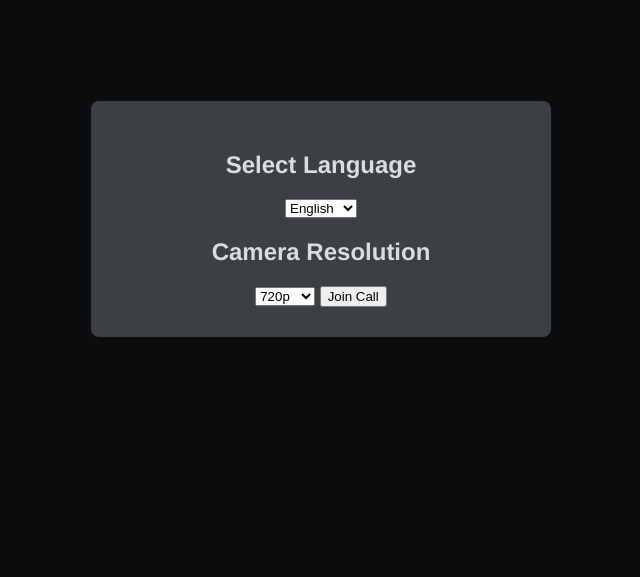
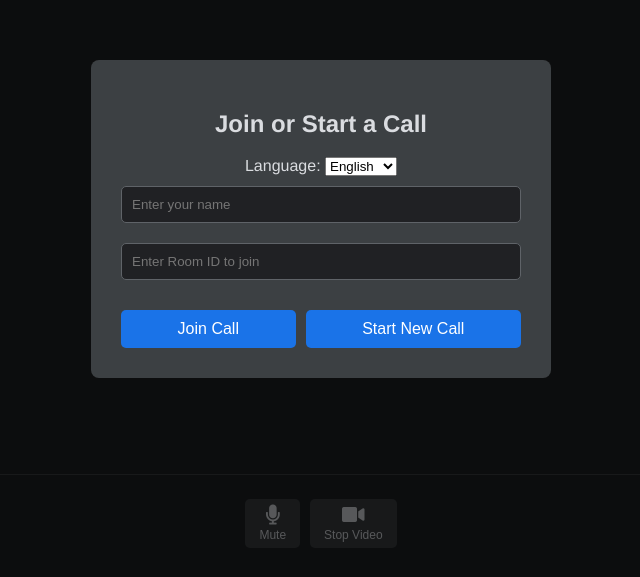
Before and after one commit to MWhite777/CallingTest, a plain HTML site: page index.html in a window 1280 px wide. Shown: the part 181-758 px from the top of the page, without its empty margins (319-959 px from the left). Drawn offline with Linux system fonts and the light colour scheme.

Commit message:
Update index.html

```diff
--- a/index.html
+++ b/index.html
@@ -1,66 +1,124 @@
 <!DOCTYPE html>
-<html lang="en" id="html-root">
+<html lang="en">
 <head>
-    <meta charset="UTF-8" />
-    <meta name="viewport" content="width=device-width, initial-scale=1.0" />
-    <title>Video Call</title>
-    <link rel="stylesheet" href="style.css" />
+    <meta charset="UTF-8">
+    <meta name="viewport" content="width=device-width, initial-scale=1.0">
+    <title>Firebase Video Call</title>
+    <link rel="stylesheet" href="style.css">
+    <!-- Font Awesome for icons -->
+    <link rel="stylesheet"
+          href="https://cdnjs.cloudflare.com/ajax/libs/font-awesome/5.15.3/css/all.min.css">
 </head>
+<body>
+    <div class="container">
+        <div class="main">
+            <div class="main__videos">
+                <div id="video-grid">
+                    <!-- Local + remote videos get added here -->
+                </div>
+            </div>
+            <div class="main__controls">
+                <div class="main__controls__block">
+                    <button id="mute-btn" class="main__controls__button main__mute_button">
+                        <i class="fas fa-microphone"></i>
+                        <span data-i18n="mute">Mute</span>
+                    </button>
+                    <button id="video-btn" class="main__controls__button main__video_button">
+                        <i class="fas fa-video"></i>
+                        <span data-i18n="stopVideo">Stop Video</span>
+                    </button>
+                    <button id="end-call-btn" class="main__controls__button end-call-button hidden">
+                        <i class="fas fa-phone-slash"></i>
+                        <span data-i18n="endCall">End Call</span>
+                    </button>
+                </div>
+            </div>
+        </div>
+    </div>
 
-<body>
+    <!-- Slide-out Chat Toggle (hidden until in a call) -->
+    <button id="chat-toggle-btn" class="chat-toggle-btn" style="display:none;">
+        <i class="fas fa-comments"></i>
+    </button>
 
-<!-- JOIN POPUP -->
-<div id="joinModal" class="modal">
-    <div class="modal-content">
-        <h2 data-i18n="selectLang">Select Language</h2>
-        <select id="languageSelect">
-            <option value="en">English</option>
-            <option value="ru">Русский</option>
+    <!-- Slide-out Chat Panel (hidden until in a call) -->
+    <div id="chat-panel" class="chat-panel chat-panel--hidden" style="display:none;">
+        <div class="chat-panel__header">
+            <span data-i18n="chatTitle">Chat</span>
+            <button id="chat-close-btn" class="chat-header-button">
+                <i class="fas fa-times"></i>
+            </button>
+        </div>
+        <div class="chat-panel__target">
+            <label for="chat-target-select" data-i18n="chatTo">To:</label>
+            <select id="chat-target-select">
+                <!-- Populated by JS: Everyone + participants -->
             </select>
-
-        <h2 data-i18n="selectRes">Camera Resolution</h2>
-        <select id="resolutionSelect">
-            <option value="720p">720p</option>
-            <option value="1080p">1080p</option>
-            <option value="4k">4K</option>
-        </select>
-
-        <button id="joinBtn" class="primary" data-i18n="joinCall">
-            Join Call
+        </div>
+        <div id="chat-messages" class="chat-panel__messages">
+            <!-- Messages appended here -->
+        </div>
+        <div class="chat-panel__input">
+            <input id="chat-input"
+                   type="text"
+                   placeholder="Type a message..."
+                   autocomplete="off"
+                   data-i18n-placeholder="chatPlaceholder" />
+            <button id="chat-send-btn">
+                <i class="fas fa-paper-plane"></i>
             </button>
         </div>
     </div>
 
+    <!-- Join / Start Call Modal -->
+    <div id="join-modal" class="modal">
+        <div class="modal-content">
+            <h2 data-i18n="joinTitle">Join or Start a Call</h2>
 
-<!-- MAIN APP -->
-<div id="app" class="hidden">
-
-    <!-- PARTICIPANT PANEL -->
-    <div id="participantPanel" class="side-panel">
-        <h3 data-i18n="participants">Participants</h3>
-        <ul id="participantList"></ul>
+            <!-- Language selector BEFORE joining -->
+            <div class="modal-language-row">
+                <label for="language-select" data-i18n="languageLabel">Language:</label>
+                <select id="language-select">
+                    <option value="en">English</option>
+                    <option value="ru">Русский</option>
+                </select>
             </div>
 
-    <!-- VIDEO AREA -->
-    <div id="videoArea"></div>
-
-    <!-- CHAT -->
-    <div id="chatPanel" class="side-panel">
-        <h3 data-i18n="chat">Chat</h3>
-
-        <div id="chatMessages"></div>
-
-        <div id="chatInputBar">
-            <input type="text" id="chatInput" placeholder="Type…" />
-            <button id="emojiBtn">😊</button>
-            <input type="file" id="imageUpload" accept="image/*" hidden />
-            <button id="uploadBtn">📎</button>
-            <button id="sendBtn">➤</button>
+            <!-- Name input (required) -->
+            <input type="text"
+                   id="display-name-input"
+                   placeholder="Enter your name"
+                   data-i18n-placeholder="namePlaceholder">
+            <!-- Room ID input -->
+            <input type="text"
+                   id="room-id-input"
+                   placeholder="Enter Room ID to join"
+                   data-i18n-placeholder="roomPlaceholder">
+            <div class="modal-buttons">
+                <button id="join-call-btn" data-i18n="joinCall">Join Call</button>
+                <button id="start-call-btn" data-i18n="startCall">Start New Call</button>
+            </div>
         </div>
     </div>
 
+    <!-- Room Info Modal (shows after starting a call) -->
+    <div id="room-info-modal" class="modal" style="display: none;">
+        <div class="room-info-content">
+            <h2 data-i18n="roomReadyTitle">Your Call is Ready!</h2>
+            <p data-i18n="roomReadyText">Share this ID or link with others to join your call.</p>
+            <div class="room-id-display" id="room-id-display"></div>
+            <div class="copy-buttons">
+                <button id="copy-id-btn" data-i18n="copyId">Copy ID</button>
+                <button id="copy-link-btn" data-i18n="copyLink">Copy Link</button>
+            </div>
+            <button id="close-room-info-btn" data-i18n="close">Close</button>
+        </div>
     </div>
 
+    <!-- Firebase SDK (compat version, works with firebase.initializeApp) -->
+    <script src="https://www.gstatic.com/firebasejs/9.6.1/firebase-app-compat.js"></script>
+    <script src="https://www.gstatic.com/firebasejs/9.6.1/firebase-database-compat.js"></script>
+    <!-- Your app logic -->
     <script src="script.js"></script>
 </body>
 </html>
```
Lines whose indentation alone changed are shown as unchanged.
